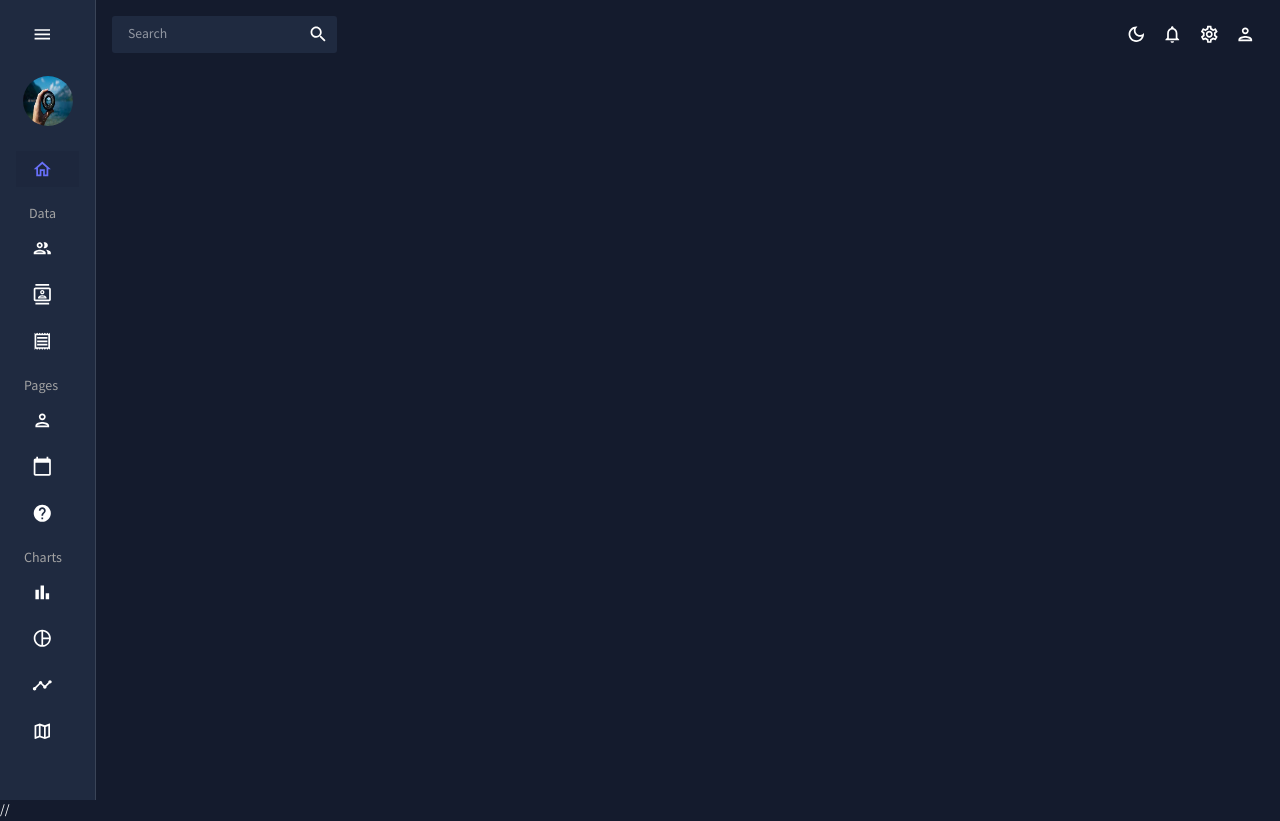
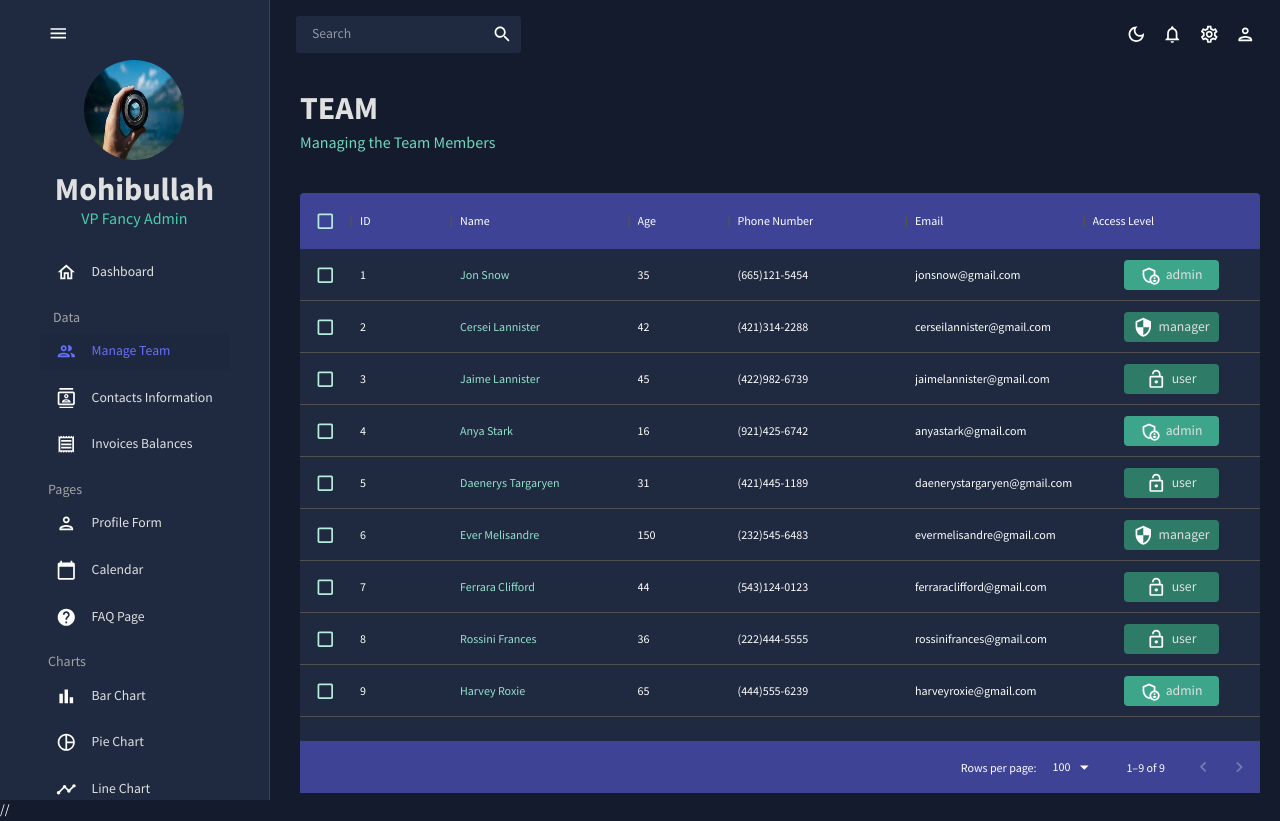
Before and after one commit to smmb98/react_admin_panel, a React (Vite) app: page /team in a window 1280 px wide. Built offline with nearby package versions, Linux system fonts and the light colour scheme.

Commit message:
TEAM implemented

```diff
--- a/src/App.jsx
+++ b/src/App.jsx
@@ -4,7 +4,7 @@
 import Topbar from "./scenes/global/Topbar";
 import Sidebar from "./scenes/global/Sidebar";
 import Dashboard from "./scenes/dashboard";
-// import Team from "./scenes/team";
+import Team from "./scenes/team";
 // import Invoices from "./scenes/invoices";
 // import Contacts from "./scenes/contacts";
 // import Bar from "./scenes/bar";
@@ -27,7 +27,7 @@
             <Topbar />
             <Routes>
               <Route path="/" element={<Dashboard />}></Route>
-              {/* <Route path="/team" element={<Team />}></Route> */}
+              <Route path="/team" element={<Team />}></Route>
               {/* <Route path="/contacts" element={<Contacts />}></Route> */}
               {/* <Route path="/invoices" element={<Invoices />}></Route> */}
               {/* <Route path="/form" element={<Form />}></Route> */}
@@ -41,7 +41,8 @@
           </main>
         </div>
       </ThemeProvider>
-    // </ColorModeContext.Provider>
+      //{" "}
+    </ColorModeContext.Provider>
   );
 }
 
--- a/src/scenes/dashboard/index.jsx
+++ b/src/scenes/dashboard/index.jsx
@@ -1,11 +1,14 @@
 import Header from "../../components/header";
+import { Box, Typography, useTheme } from "@mui/material";
 
 const Dashboard = () => {
   return (
-    <div>
-      Dashboard
-      <Header title="DASHBOARD" subtitle="Welcome to your dashboard" />
-    </div>
+    <Box m="20px">
+      {/* HEADER */}
+      <Box display="flex" justifyContent="space-between" alignItems="center">
+        <Header title="DASHBOARD" subtitle="Welcome to your dashboard" />
+      </Box>
+    </Box>
   );
 };
 
--- a/src/scenes/global/Sidebar.jsx
+++ b/src/scenes/global/Sidebar.jsx
@@ -49,18 +49,18 @@
             // backgroundColor: "#2e8b57",
           },
         }}
-        selected={selected === title}
+        selected={selected === to}
         style={{
           color: colors.grey[100],
         }}
-        onClick={() => setSelected(title)}
+        onClick={() => setSelected(to)}
       >
         <ListItemIcon
           id="icons"
           sx={{
             minWidth: "0",
             pr: "15px",
-            color: selected === title ? "#6870fa !important" : null,
+            color: selected === to ? "#6870fa !important" : null,
           }}
         >
           {icon}
@@ -68,7 +68,7 @@
         {isCollapsed ? (
           <Typography
             sx={{
-              color: selected === title ? "#6870fa !important" : null,
+              color: selected === to ? "#6870fa !important" : null,
             }}
           >
             {title}
@@ -82,9 +82,8 @@
 const Sidebar = () => {
   const theme = useTheme();
   const colors = tokens(theme.palette.mode);
-  // console.log(colors);
-  const [isCollapsed, setIsCollapsed] = useState(false);
-  const [selected, setSelected] = useState("Dashboard");
+  const [isCollapsed, setIsCollapsed] = useState(true);
+  const [selected, setSelected] = useState(window.location.pathname);
 
   const toggleDrawer = () => {
     setIsCollapsed(!isCollapsed);
--- /dev/null
+++ b/src/scenes/team/index.jsx
@@ -0,0 +1,123 @@
+import Header from "../../components/header";
+import { Box, Typography, useTheme } from "@mui/material";
+import { DataGrid } from "@mui/x-data-grid";
+import { tokens } from "../../theme";
+import { mockDataTeam } from "../../data/mockData";
+import {
+  AdminPanelSettingsOutlined,
+  LockOpenOutlined,
+  SecurityOutlined,
+} from "@mui/icons-material";
+
+const Team = () => {
+  const theme = useTheme();
+  const colors = tokens(theme.palette.mode);
+
+  const columns = [
+    { field: "id", headerName: "ID" },
+    {
+      field: "name",
+      headerName: "Name",
+      flex: 1,
+      cellClassName: "name-column--cell",
+    },
+    {
+      field: "age",
+      headerName: "Age",
+      type: "number",
+      headerAlign: "left",
+      align: "left",
+    },
+    {
+      field: "phone",
+      headerName: "Phone Number",
+      flex: 1,
+    },
+    {
+      field: "email",
+      headerName: "Email",
+      flex: 1,
+    },
+    {
+      field: "access",
+      headerName: "Access Level",
+      flex: 1,
+      renderCell: ({ row: { access } }) => {
+        return (
+          <Box
+            width="60%"
+            m="0 auto"
+            p="5px"
+            display="flex"
+            justifyContent="center"
+            backgroundColor={
+              access === "admin"
+                ? colors.greenAccent[600]
+                : colors.greenAccent[700]
+            }
+            borderRadius="4px"
+          >
+            {access === "admin" && <AdminPanelSettingsOutlined />}
+            {access === "manager" && <SecurityOutlined />}
+            {access === "user" && <LockOpenOutlined />}
+            <Typography color={colors.grey[100]} sx={{ ml: "5px" }}>
+              {access}
+            </Typography>
+          </Box>
+        );
+      },
+    },
+  ];
+
+  return (
+    <Box m="20px">
+      {/* HEADER */}
+      {/* <Box display="flex" justifyContent="space-between" alignItems="center"> */}
+      <Header title="TEAM" subtitle="Managing the Team Members" />
+      {/* </Box> */}
+      <Box
+        m="40px 0 0 0"
+        height="75vh"
+        sx={{
+          "& .MuiDataGrid-root": {
+            border: "none",
+          },
+          "& .MuiDataGrid-cell": {
+            borderBottom: "none",
+          },
+          "& .name-column--cell": {
+            color: colors.greenAccent[300],
+          },
+          "& .MuiDataGrid-columnHeaders": {
+            backgroundColor: colors.blueAccent[700],
+            borderBottom: "none",
+          },
+          "& .MuiDataGrid-virtualScroller": {
+            backgroundColor: colors.primary[400],
+          },
+          "& .MuiDataGrid-footerContainer": {
+            borderTop: "none",
+            backgroundColor: colors.blueAccent[700],
+          },
+          "& .MuiCheckbox-root": {
+            color: `${colors.greenAccent[200]} !important`,
+          },
+          "& .Mui-selected": {
+            backgroundColor: `${colors.blueAccent[800]} !important`,
+          },
+          "& .MuiDataGrid-cell:focus": {
+            outline: "none",
+          },
+        }}
+      >
+        <DataGrid
+          checkboxSelection
+          rows={mockDataTeam}
+          columns={columns}
+        ></DataGrid>
+      </Box>
+    </Box>
+  );
+};
+
+export default Team;
```
